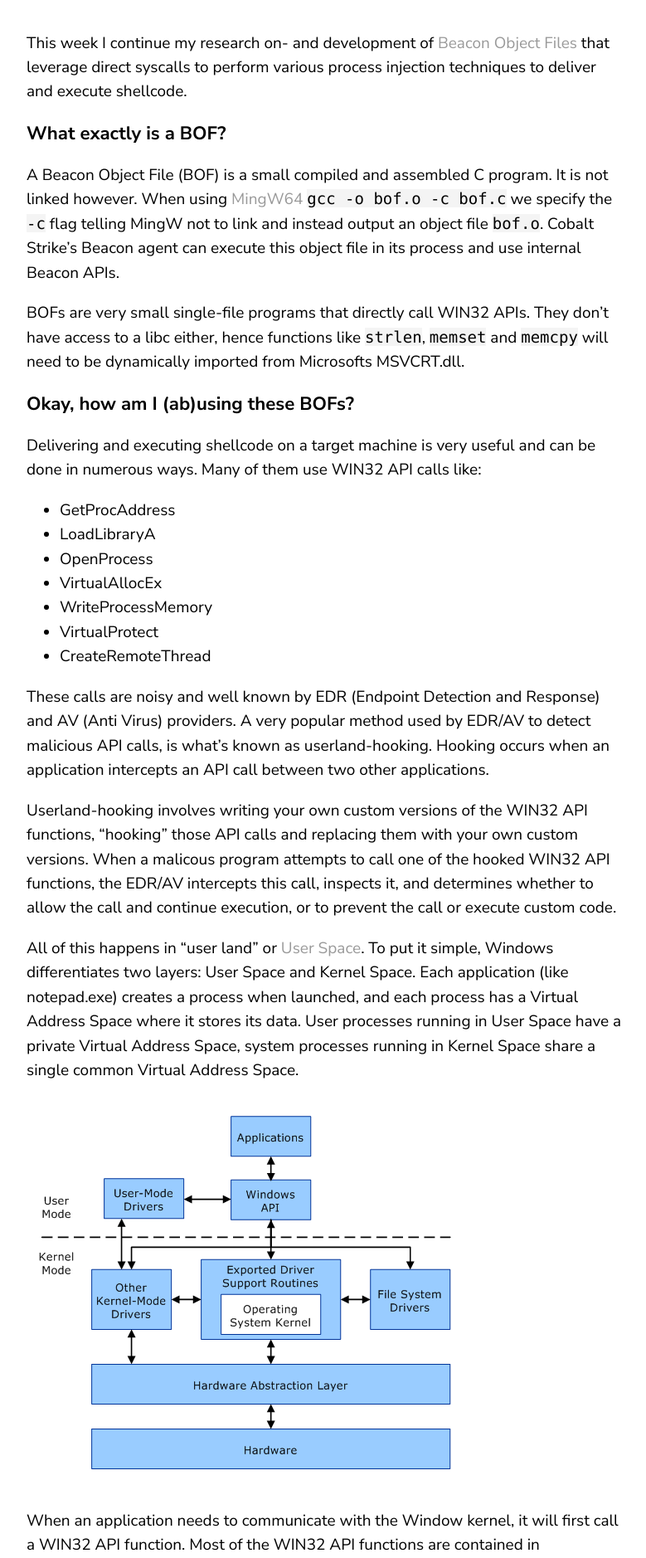
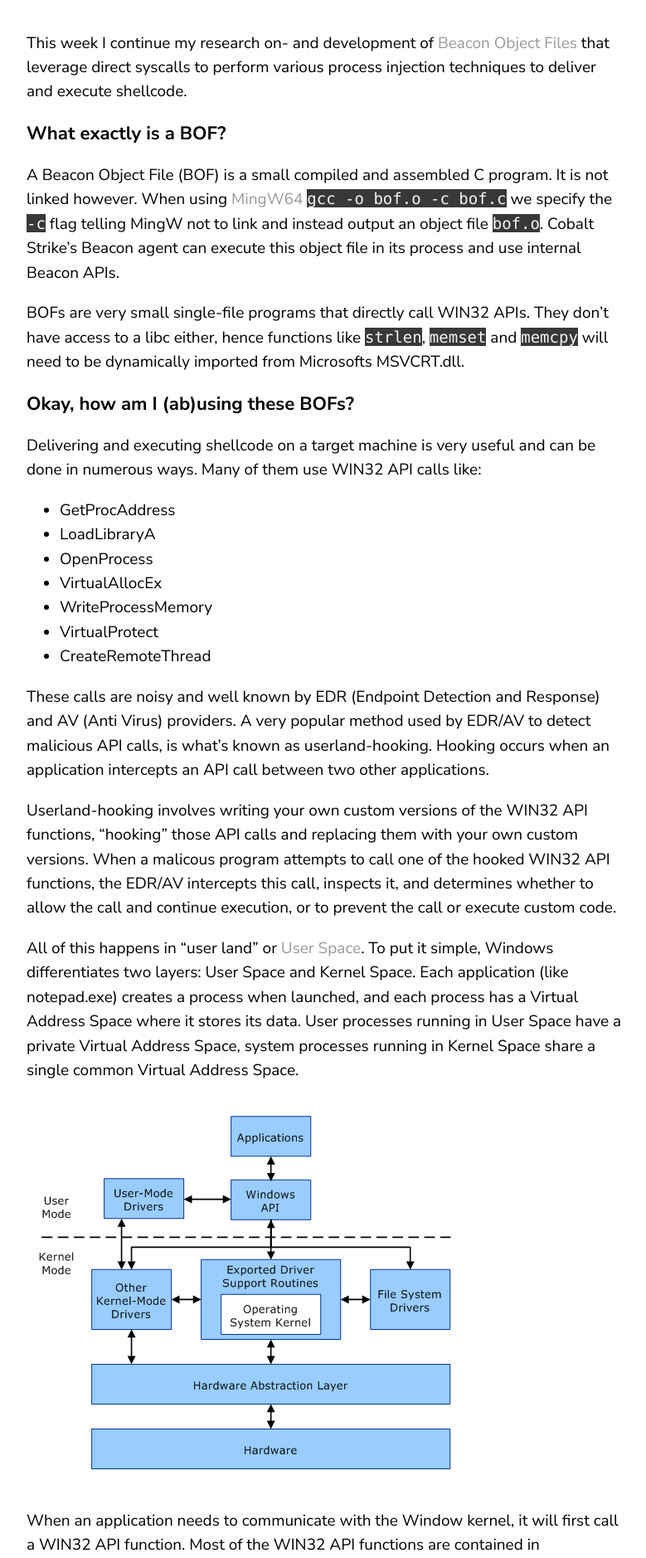
Before and after one commit to X3ntr/x3ntr.github.io, a Jekyll site: the page built from _posts/2021-05-01-week-2.md, in a window 1280 px wide. Shown: the part 434-2312 px from the top of the page at 83% size, without its empty margins (68-847 px from the left). Built offline with Jekyll 4.4.1, drawn with Linux system fonts in a browser that asks for light colours.

Commit message:
fixed typo, customized code css

```diff
--- a/_sass/_syntax.scss
+++ b/_sass/_syntax.scss
@@ -19,5 +19,7 @@ pre.highlight, code {
 	font-family: 'Consolas', Menlo, monospace;
 	line-height: 1.4em;
 	tab-size: 4;
-	background-color: #f4f4f4;
+	//background-color: #f4f4f4;
+	background-color: #383838;
+	color: #f4f4f4;
 }
```
Also changed, not shown: _posts/2021-05-01-week-2.md (+1 -1 lines).
